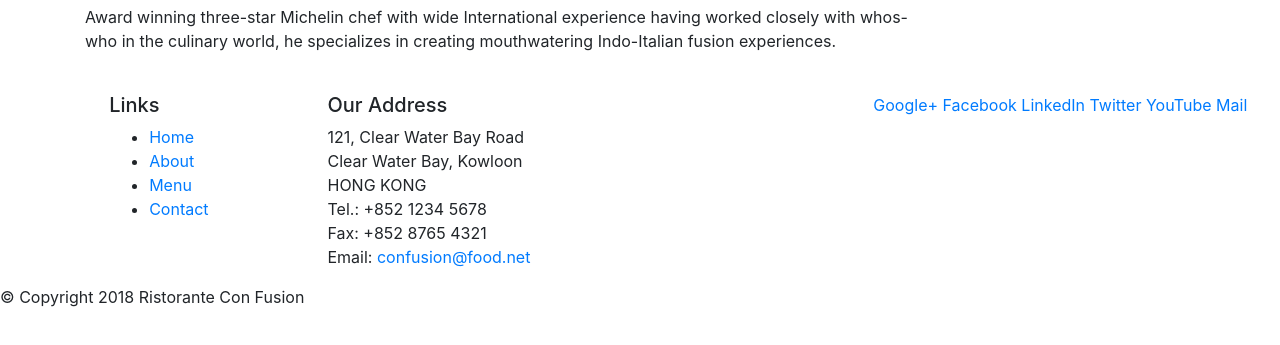
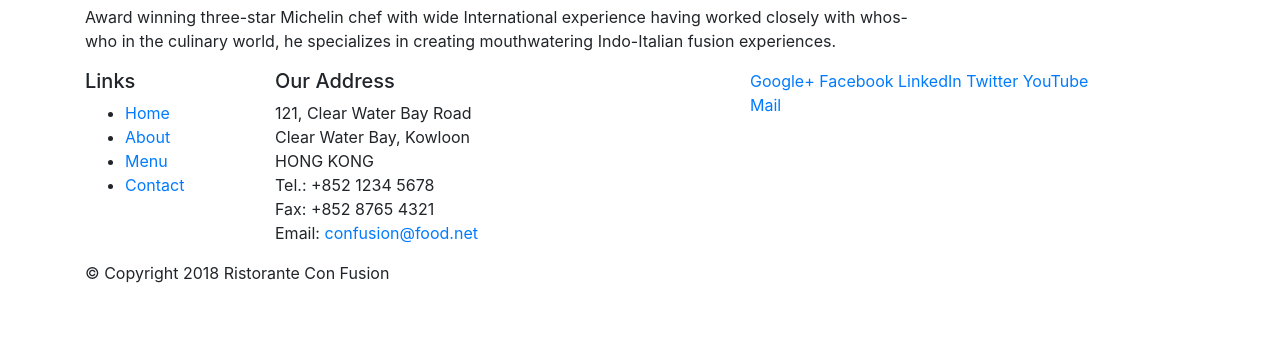
Before and after one commit to mr-stegosaurus/Bootstrapper-Tutorial, a website: page index.html in a window 1280 px wide. Shown: the part 603-948 px from the top of the page. After the commit the page ends 904 px from the top, so only its background shows below. Drawn offline with nearby package versions, Linux system fonts and the light colour scheme.

Commit message:
fix typos in index

```diff
--- a/index.html
+++ b/index.html
@@ -62,9 +62,9 @@
     </div>
 
     <footer>
-        <di class="container">
+        <div class="container">
             <div class="row">
-                <div class="col-4 offset-1 col-sm-2">
+                <div class="col-4 offset col-sm-2">
                     <h5>Links</h5>
                     <ul>
                         <li><a href="#">Home</a></li>
```
